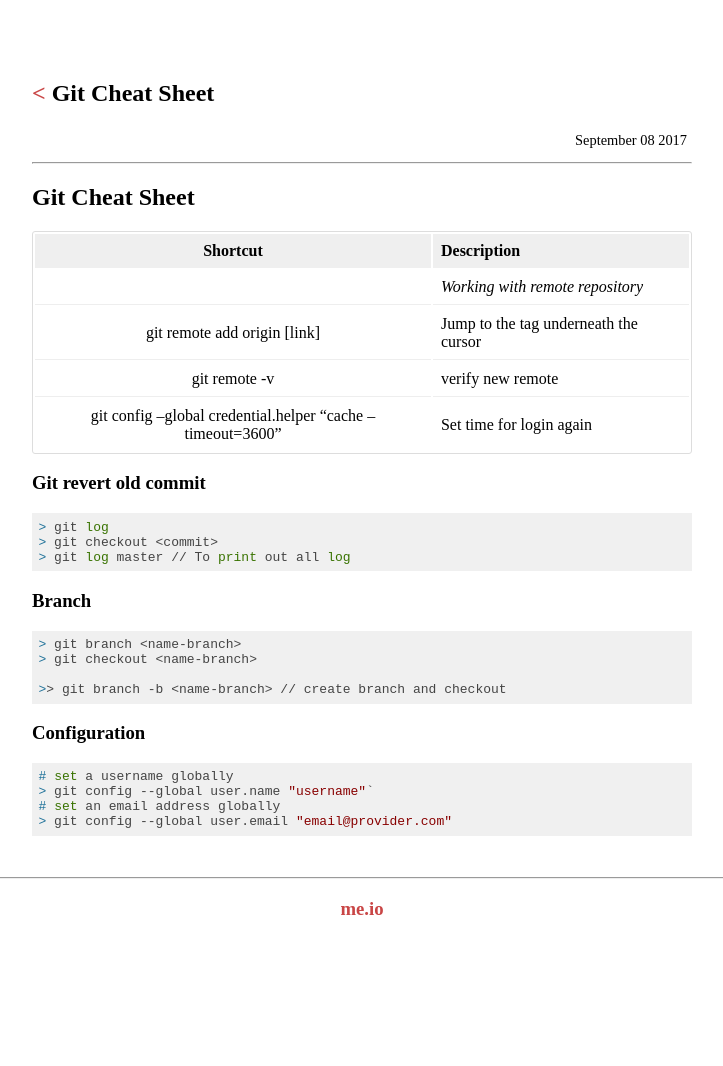
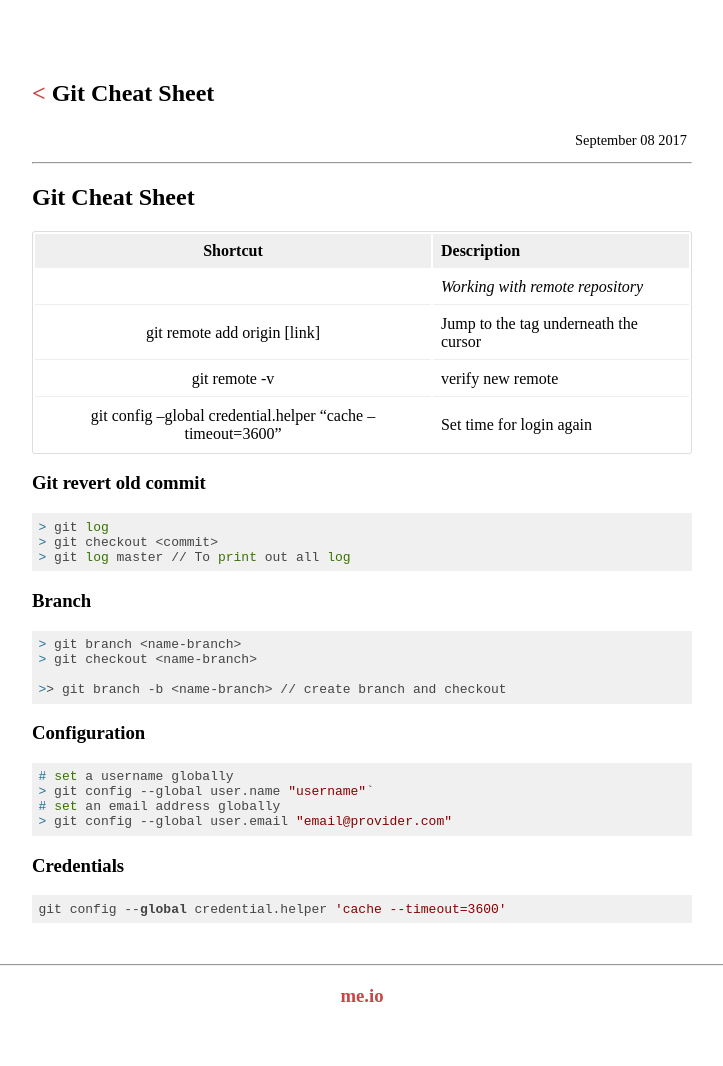
Before and after one commit to congdv/congdv.github.io, a Jekyll site: the page built from _posts/2017-09-08-git-cheat-sheet.md, in a window 1280 px wide. Shown: the whole page, without its empty margins (278-1001 px from the left). Built offline with Jekyll 4.4.1, drawn with Linux system fonts in a browser that asks for light colours; before the commit the page ends 978 px from its top, so only the background shows below that.

Commit message:
Update 2017-09-08-git-cheat-sheet.md

````diff
--- a/_posts/2017-09-08-git-cheat-sheet.md
+++ b/_posts/2017-09-08-git-cheat-sheet.md
@@ -36,3 +36,7 @@ tag: notes
 # set an email address globally
 > git config --global user.email "email@provider.com"
 ```
+### Credentials
+```
+git config --global credential.helper 'cache --timeout=3600'
+```
````
